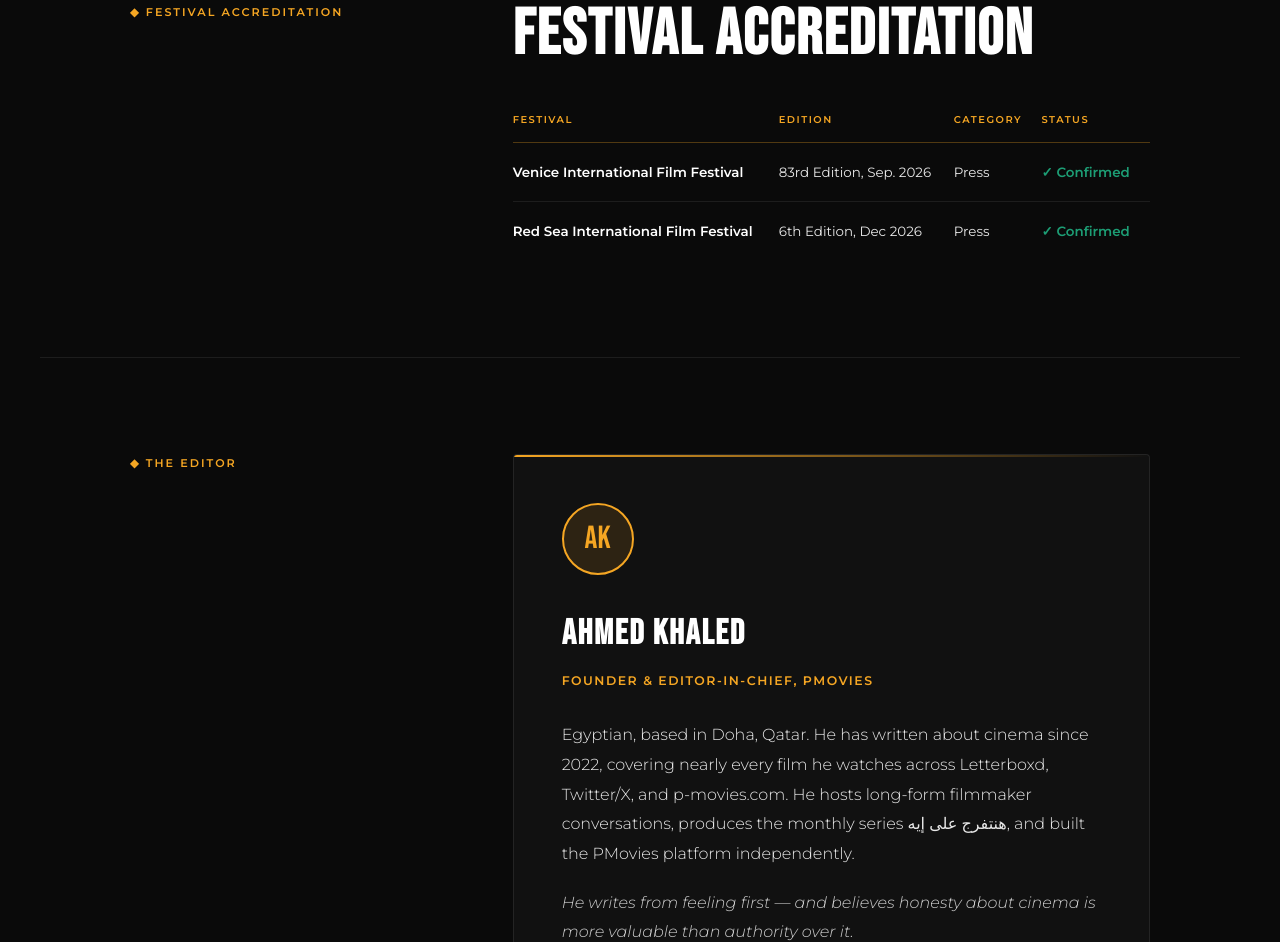
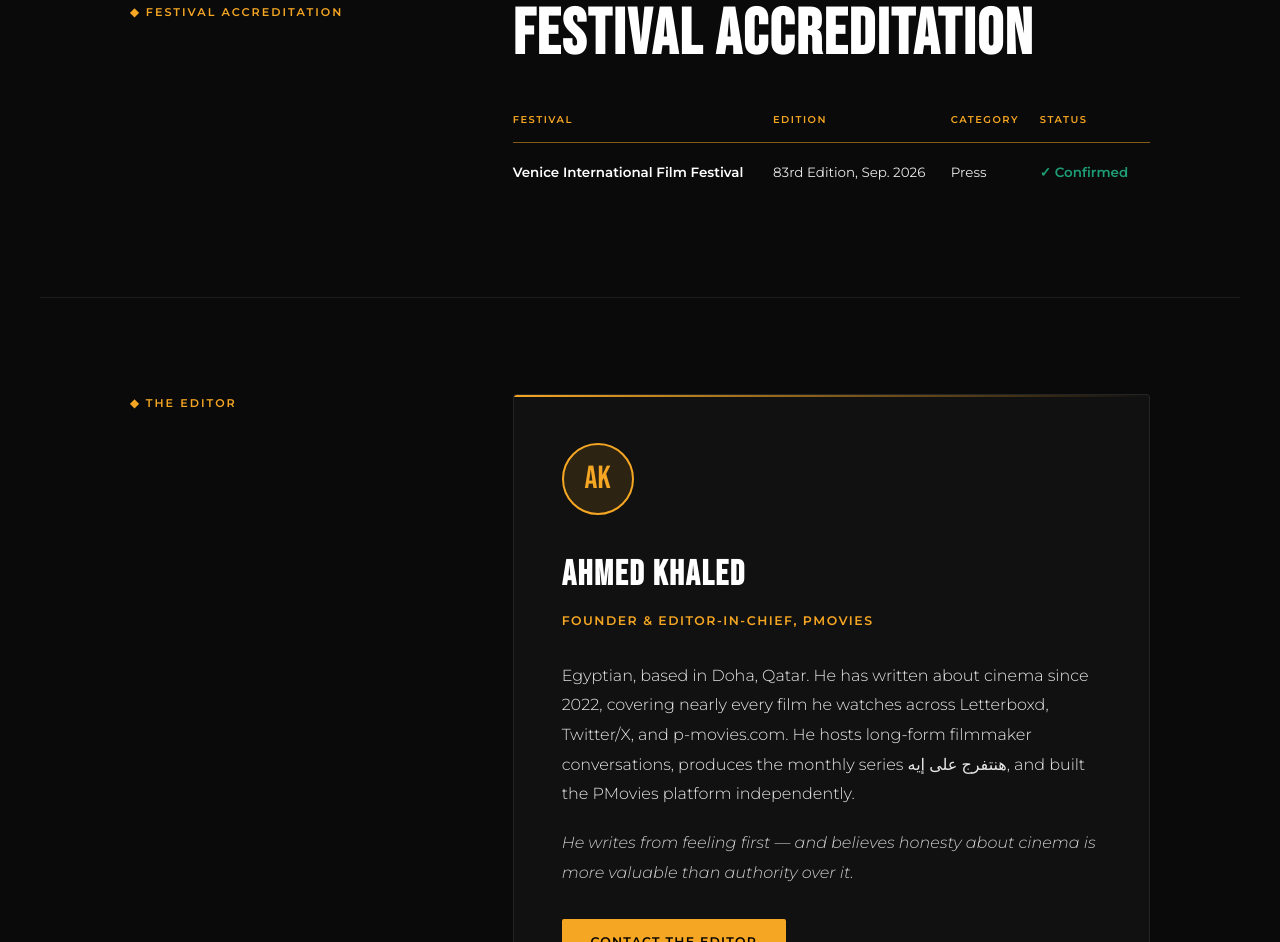
Before and after one commit to PMovies/pmovies-app, a plain HTML site: page press.html in a window 1280 px wide. Shown: the part 3611-4553 px from the top of the page. Drawn offline with Linux system fonts and the light colour scheme.

Commit message:
Add files via upload

```diff
--- a/press.html
+++ b/press.html
@@ -749,12 +749,6 @@
               <td>Press</td>
               <td style="color:#1d9e75;font-weight:600;">✓ Confirmed</td>
             </tr>
-            <tr>
-              <td>Red Sea International Film Festival</td>
-              <td>6th Edition, Dec 2026</td>
-              <td>Press</td>
-              <td style="color:#1d9e75;font-weight:600;">✓ Confirmed</td>
-            </tr>
           </tbody>
         </table>
       </div>
```
